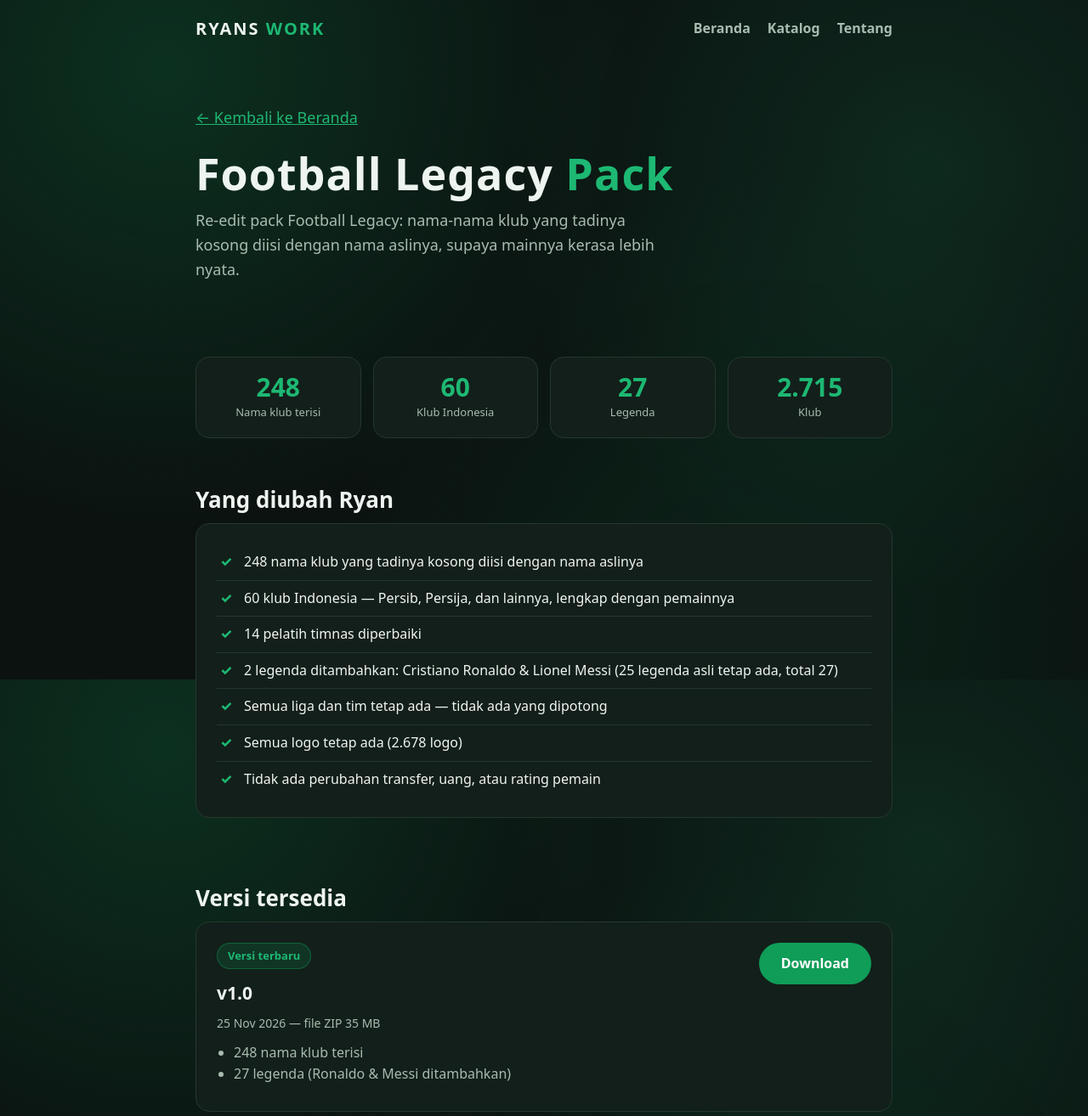
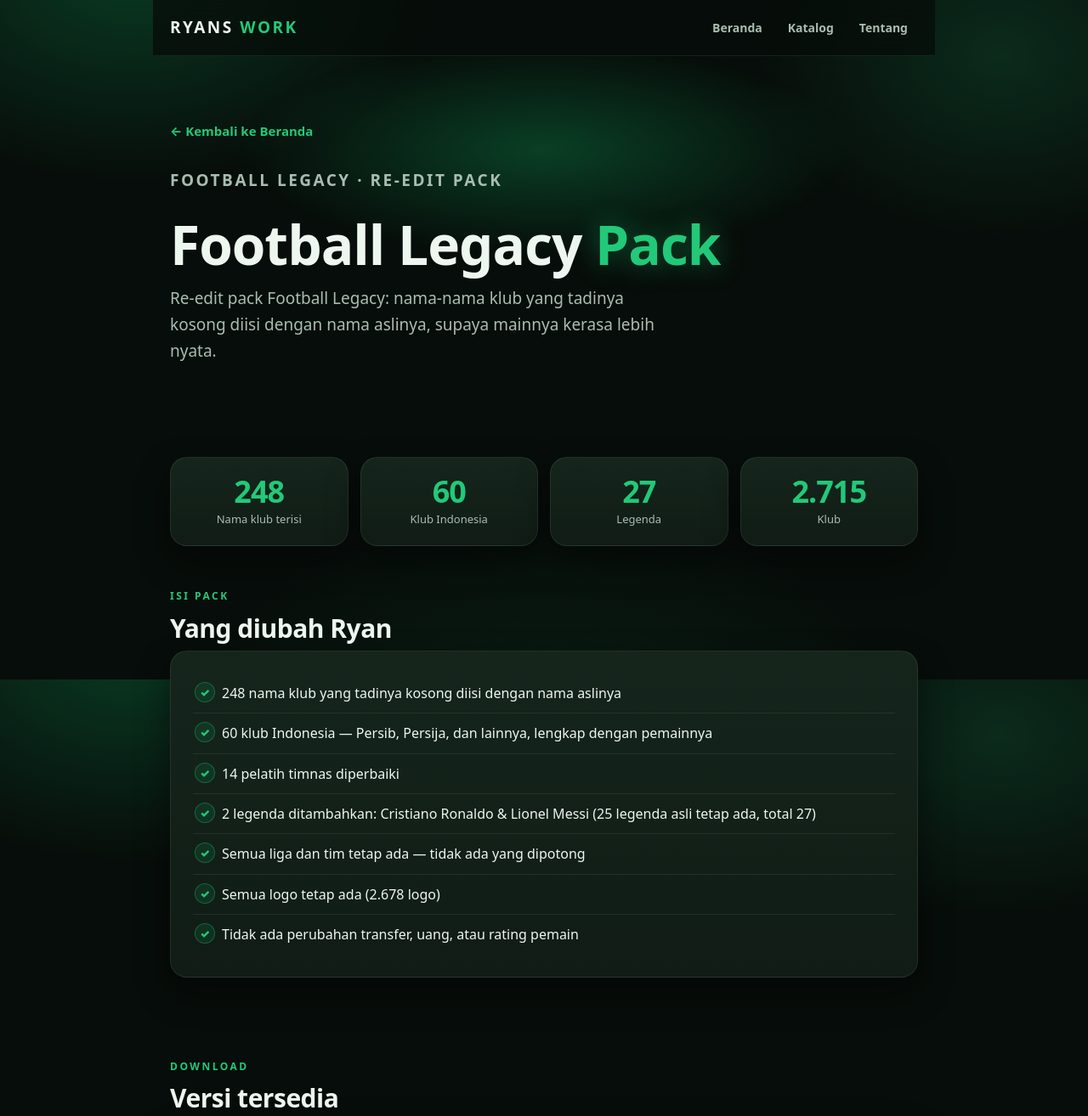
Before and after one commit to ryanswork-hub/ryanswork, a plain HTML site: page football-legacy-pack.html in a window 1280 px wide. Shown: the top 1314 px of the page at 85% size. Drawn offline with Linux system fonts and the light colour scheme.

Commit message:
Update website redesign: index.html, football-legacy-pack.html, style.css

```diff
--- a/football-legacy-pack.html
+++ b/football-legacy-pack.html
@@ -20,7 +20,8 @@
   </nav>
 
   <header class="hero">
-    <p><a href="index.html">&larr; Kembali ke Beranda</a></p>
+    <p><a class="back-link" href="index.html">&larr; Kembali ke Beranda</a></p>
+    <p class="eyebrow">Football Legacy &middot; Re-edit Pack</p>
     <h1>Football Legacy <span>Pack</span></h1>
     <p>Re-edit pack Football Legacy: nama-nama klub yang tadinya kosong diisi dengan nama aslinya, supaya mainnya kerasa lebih nyata.</p>
   </header>
@@ -33,6 +34,7 @@
   </div>
 
   <section>
+    <p class="eyebrow">Isi Pack</p>
     <h2>Yang diubah Ryan</h2>
     <div class="card">
       <ul class="checklist">
@@ -48,6 +50,7 @@
   </section>
 
   <section>
+    <p class="eyebrow">Download</p>
     <h2>Versi tersedia</h2>
     <div class="card version">
       <div class="version-info">
@@ -65,29 +68,31 @@
   </section>
 
   <section>
+    <p class="eyebrow">Di Dalam Game</p>
     <h2>Screenshot di dalam game</h2>
     <p class="gallery-hint">Geser ke samping untuk melihat semuanya &rarr;</p>
     <div class="gallery">
       <figure>
-        <img src="images/klub-spanyol.jpg" alt="Klub Spanyol di dalam editor Football Legacy">
+        <div class="phone-screen"><img src="images/klub-spanyol.jpg" alt="Klub Spanyol di dalam editor Football Legacy"></div>
         <figcaption>Klub Spanyol di dalam editor — namanya sudah terisi semua.</figcaption>
       </figure>
       <figure>
-        <img src="images/timnas-indonesia.jpg" alt="Timnas Indonesia di Football Legacy">
+        <div class="phone-screen"><img src="images/timnas-indonesia.jpg" alt="Timnas Indonesia di Football Legacy"></div>
         <figcaption>Timnas Indonesia — Paes, Hilgers, Verdonk, Idzes.</figcaption>
       </figure>
       <figure>
-        <img src="images/legenda-messi-ronaldo.jpg" alt="Legenda di Football Legacy, Messi dan Ronaldo di atas">
+        <div class="phone-screen"><img src="images/legenda-messi-ronaldo.jpg" alt="Legenda di Football Legacy, Messi dan Ronaldo di atas"></div>
         <figcaption>Legenda — Messi &amp; Ronaldo di atas, 25 legenda asli tetap ada.</figcaption>
       </figure>
       <figure>
-        <img src="images/liga-indonesia.jpg" alt="Klub divisi 3 Indonesia di Football Legacy">
+        <div class="phone-screen"><img src="images/liga-indonesia.jpg" alt="Klub divisi 3 Indonesia di Football Legacy"></div>
         <figcaption>Klub divisi 3 Indonesia — namanya sudah terisi.</figcaption>
       </figure>
     </div>
   </section>
 
   <section>
+    <p class="eyebrow">Panduan</p>
     <h2>Cara import di game</h2>
     <div class="card">
       <ol class="steps">
@@ -101,6 +106,7 @@
   </section>
 
   <section>
+    <p class="eyebrow">Catatan</p>
     <h2>Catatan</h2>
     <div class="card">
       <p>Pack ini hanya mengisi nama-nama yang tadinya kosong dan menambahkan dua legenda. Tidak ada perubahan transfer, uang, atau rating pemain. Ada 162 pemain di 24 klub Liga 2 Indonesia yang namanya masih kosong — sengaja tidak diisi, karena namanya tidak boleh dikarang.</p>
@@ -108,6 +114,7 @@
   </section>
 
   <section>
+    <p class="eyebrow">Sumber</p>
     <h2>Credit / Sumber</h2>
     <div class="card">
       <p><b>Pack ini BUKAN milik Ryan.</b> Pack aslinya adalah <b>pack_mundo_completo-v58 "Catalogo completo"</b> dari komunitas Football Legacy di Discord. Ryan hanya me-re-edit isinya dan membagikannya di sini.</p>
--- a/style.css
+++ b/style.css
@@ -1,140 +1,278 @@
-/* Ryans Work — stylesheet buatan sendiri. Dark + hijau lapangan #0F9D58 + bokeh. */
+/* Ryans Work — stylesheet buatan sendiri, v2 (redesign).
+   Dark + hijau lapangan #0F9D58 + bokeh. Mobile-first, tanpa framework. */
 
 :root {
-  --bg: #0b1210;
-  --surface: #131f1a;
-  --surface-2: #182820;
-  --text: #eef5f0;
-  --muted: #a8bcb0;
+  --bg: #070d0a;
+  --surface: #101c15;
+  --surface-2: #15251c;
+  --text: #eef6f0;
+  --muted: #a9bdb1;
   --accent: #0f9d58;
-  --accent-bright: #1db873;
-  --border: #24382e;
-  --radius: 16px;
+  --accent-bright: #22c978;
+  --accent-soft: rgba(15, 157, 88, 0.16);
+  --border: rgba(255, 255, 255, 0.08);
+  --border-strong: rgba(34, 201, 120, 0.35);
+  --radius: 20px;
+  --shadow: 0 18px 40px rgba(0, 0, 0, 0.45);
 }
 
 * { box-sizing: border-box; }
+
+html { scroll-behavior: smooth; }
 
 body {
   margin: 0;
   background-color: var(--bg);
   background-image:
-    radial-gradient(circle at 15% 10%, rgba(15, 157, 88, 0.22), transparent 42%),
-    radial-gradient(circle at 85% 25%, rgba(29, 184, 115, 0.14), transparent 40%),
-    radial-gradient(circle at 70% 90%, rgba(15, 157, 88, 0.12), transparent 45%);
+    radial-gradient(560px 380px at 12% -4%, rgba(15, 157, 88, 0.30), transparent 65%),
+    radial-gradient(480px 360px at 92% 8%, rgba(34, 201, 120, 0.16), transparent 60%),
+    radial-gradient(700px 500px at 50% 115%, rgba(15, 157, 88, 0.14), transparent 65%);
   background-attachment: fixed;
   color: var(--text);
   font-family: system-ui, -apple-system, "Segoe UI", Roboto, Arial, sans-serif;
-  line-height: 1.6;
+  line-height: 1.65;
+  -webkit-font-smoothing: antialiased;
 }
 
 a { color: var(--accent-bright); }
 img { max-width: 100%; display: block; }
 
-.wrap { max-width: 860px; margin: 0 auto; padding: 0 20px; }
+.wrap { max-width: 920px; margin: 0 auto; padding: 0 20px; }
 
-/* Nav */
+/* ---- Sticky nav dengan blur ---- */
 .nav {
-  display: flex; align-items: center; justify-content: space-between;
-  gap: 16px; padding: 18px 0; flex-wrap: wrap;
+  position: sticky;
+  top: 0;
+  z-index: 50;
+  display: flex;
+  align-items: center;
+  justify-content: space-between;
+  gap: 16px;
+  padding: 14px 20px;
+  margin: 0 -20px;
+  background: rgba(7, 13, 10, 0.78);
+  backdrop-filter: blur(14px);
+  -webkit-backdrop-filter: blur(14px);
+  border-bottom: 1px solid var(--border);
 }
-.logo { font-weight: 800; letter-spacing: 2px; font-size: 20px; color: var(--text); text-decoration: none; }
+.logo { font-weight: 900; letter-spacing: 2.5px; font-size: 19px; color: var(--text); text-decoration: none; white-space: nowrap; }
 .logo span { color: var(--accent-bright); }
-.nav-links { display: flex; gap: 20px; flex-wrap: wrap; }
-.nav-links a { color: var(--muted); text-decoration: none; font-weight: 600; }
-.nav-links a:hover { color: var(--text); }
+.nav-links { display: flex; gap: 6px; flex-wrap: wrap; }
+.nav-links a {
+  color: var(--muted); text-decoration: none; font-weight: 600; font-size: 14px;
+  padding: 7px 12px; border-radius: 999px;
+}
+.nav-links a:hover { color: var(--text); background: rgba(255, 255, 255, 0.06); }
 
-/* Hero */
-.hero { padding: 56px 0 40px; }
-.hero h1 { font-size: 52px; line-height: 1.05; margin: 0 0 14px; letter-spacing: 1px; }
-.hero h1 span { color: var(--accent-bright); }
-.hero p { color: var(--muted); font-size: 18px; margin: 0 0 24px; max-width: 560px; }
+/* ---- Hero besar dengan glow hijau ---- */
+.hero {
+  position: relative;
+  padding: 72px 0 52px;
+  text-align: left;
+  overflow: hidden;
+}
+.hero::before {
+  content: "";
+  position: absolute;
+  inset: -60px -40px auto -40px;
+  height: 340px;
+  background: radial-gradient(closest-side, rgba(15, 157, 88, 0.35), transparent 75%);
+  pointer-events: none;
+}
+.hero > * { position: relative; }
+.hero h1 {
+  font-size: 64px;
+  line-height: 0.98;
+  margin: 0 0 16px;
+  letter-spacing: -1px;
+  font-weight: 900;
+}
+.hero h1 span {
+  color: var(--accent-bright);
+  text-shadow: 0 0 32px rgba(34, 201, 120, 0.45);
+}
+.hero p { color: var(--muted); font-size: 19px; margin: 0 0 28px; max-width: 580px; }
+.hero .back-link { font-size: 15px; font-weight: 700; text-decoration: none; }
+.hero .back-link:hover { text-decoration: underline; }
 
-/* Buttons */
+.eyebrow {
+  display: inline-block;
+  margin: 0 0 10px;
+  color: var(--accent-bright);
+  font-size: 12px;
+  font-weight: 800;
+  letter-spacing: 2.5px;
+  text-transform: uppercase;
+}
+
+/* ---- Tombol pill hijau ---- */
 .btn {
-  display: inline-block; background: var(--accent); color: #fff;
-  padding: 12px 26px; border-radius: 999px; text-decoration: none;
-  font-weight: 700; border: none; cursor: pointer;
+  display: inline-block;
+  background: linear-gradient(180deg, var(--accent-bright), var(--accent));
+  color: #fff;
+  padding: 13px 28px;
+  border-radius: 999px;
+  text-decoration: none;
+  font-weight: 800;
+  border: none;
+  cursor: pointer;
+  box-shadow: 0 8px 24px rgba(15, 157, 88, 0.35);
+  transition: transform 0.15s ease, box-shadow 0.15s ease, filter 0.15s ease;
 }
-.btn:hover { background: var(--accent-bright); }
+.btn:hover { transform: translateY(-2px); filter: brightness(1.08); box-shadow: 0 12px 30px rgba(15, 157, 88, 0.45); }
+.btn:active { transform: translateY(0); }
 .btn-ghost {
-  display: inline-block; padding: 11px 24px; border-radius: 999px;
-  border: 1px solid var(--border); color: var(--text); text-decoration: none; font-weight: 700;
+  display: inline-block; padding: 12px 26px; border-radius: 999px;
+  border: 1px solid var(--border-strong); color: var(--text); text-decoration: none; font-weight: 700;
+  background: rgba(15, 157, 88, 0.08);
 }
 .btn-ghost:hover { border-color: var(--accent-bright); }
 
-/* Sections */
-section { padding: 28px 0; }
-h2 { font-size: 26px; margin: 0 0 6px; }
-.section-sub { color: var(--muted); margin: 0 0 22px; }
+/* ---- Section ---- */
+section { padding: 36px 0; }
+h2 { font-size: 30px; line-height: 1.2; margin: 0 0 8px; letter-spacing: -0.5px; }
+.section-sub { color: var(--muted); margin: 0 0 24px; font-size: 16px; }
 
-/* Cards */
+/* ---- Kartu ---- */
 .card {
-  background: var(--surface); border: 1px solid var(--border);
-  border-radius: var(--radius); padding: 24px; margin-bottom: 18px;
+  background: linear-gradient(180deg, var(--surface-2), var(--surface));
+  border: 1px solid var(--border);
+  border-radius: var(--radius);
+  padding: 26px;
+  margin-bottom: 18px;
+  box-shadow: var(--shadow);
 }
-.card h3 { margin: 0 0 8px; font-size: 21px; }
+.card h3 { margin: 0 0 8px; font-size: 22px; letter-spacing: -0.3px; }
 .card p { color: var(--muted); margin: 0 0 14px; }
 .card p:last-child { margin-bottom: 0; }
+.card .btn { margin-top: 6px; }
 
-.grid { display: grid; grid-template-columns: 1fr 1fr; gap: 18px; }
-.grid .card { margin-bottom: 0; }
+.grid { display: grid; grid-template-columns: 1fr 1fr; gap: 20px; }
+.grid .card { margin-bottom: 0; display: flex; flex-direction: column; }
+.grid .card .btn { margin-top: auto; align-self: flex-start; }
+
+/* Cover gambar kartu proyek (16/9, crop rapi — ini memang cover, bukan screenshot penuh) */
+.card-cover {
+  display: block;
+  width: calc(100% + 52px);
+  margin: -26px -26px 20px;
+  aspect-ratio: 16 / 9;
+  object-fit: cover;
+  object-position: center 18%;
+  border-radius: var(--radius) var(--radius) 0 0;
+  border-bottom: 1px solid var(--border);
+}
 
 .pill {
-  display: inline-block; background: rgba(15, 157, 88, 0.18);
-  color: var(--accent-bright); border: 1px solid rgba(15, 157, 88, 0.45);
-  padding: 4px 12px; border-radius: 999px; font-size: 13px; font-weight: 700; margin-bottom: 12px;
+  display: inline-block;
+  background: var(--accent-soft);
+  color: var(--accent-bright);
+  border: 1px solid var(--border-strong);
+  padding: 5px 13px;
+  border-radius: 999px;
+  font-size: 13px;
+  font-weight: 800;
+  margin-bottom: 14px;
 }
 .pill-soon { background: transparent; color: var(--muted); border-color: var(--border); }
 
-/* Stats */
-.stats { display: grid; grid-template-columns: repeat(4, 1fr); gap: 14px; margin: 24px 0; }
-.stat { background: var(--surface); border: 1px solid var(--border); border-radius: var(--radius); padding: 18px 12px; text-align: center; }
-.stat b { display: block; font-size: 30px; color: var(--accent-bright); line-height: 1.1; }
-.stat span { color: var(--muted); font-size: 13px; }
+/* ---- Stat cards: angka hijau besar ---- */
+.stats { display: grid; grid-template-columns: repeat(4, 1fr); gap: 14px; margin: 28px 0 8px; }
+.stat {
+  background: linear-gradient(180deg, var(--surface-2), var(--surface));
+  border: 1px solid var(--border);
+  border-radius: var(--radius);
+  padding: 22px 12px;
+  text-align: center;
+  box-shadow: var(--shadow);
+}
+.stat b {
+  display: block;
+  font-size: 36px;
+  line-height: 1;
+  color: var(--accent-bright);
+  font-weight: 900;
+  letter-spacing: -1px;
+  margin-bottom: 6px;
+}
+.stat span { color: var(--muted); font-size: 13px; line-height: 1.35; display: block; }
 
-/* Checklist */
+/* ---- Checklist ---- */
 .checklist { list-style: none; padding: 0; margin: 0; }
-.checklist li { padding: 8px 0 8px 32px; position: relative; border-bottom: 1px solid var(--border); }
+.checklist li { padding: 10px 0 10px 34px; position: relative; border-bottom: 1px solid var(--border); }
 .checklist li:last-child { border-bottom: none; }
-.checklist li::before { content: "✓"; position: absolute; left: 4px; color: var(--accent-bright); font-weight: 800; }
+.checklist li::before {
+  content: "✓";
+  position: absolute; left: 2px; top: 10px;
+  width: 22px; height: 22px; line-height: 22px; text-align: center;
+  background: var(--accent-soft); border: 1px solid var(--border-strong);
+  border-radius: 50%;
+  color: var(--accent-bright); font-weight: 900; font-size: 13px;
+}
 
-/* Steps */
-.steps { padding-left: 22px; margin: 0; }
-.steps li { padding: 8px 0; }
+/* ---- Steps ---- */
+.steps { padding-left: 24px; margin: 0; }
+.steps li { padding: 9px 0; }
+.steps li::marker { color: var(--accent-bright); font-weight: 800; }
 
-/* Gallery — geser ke samping */
+/* ---- Galeri screenshot: bingkai HP, gambar UTUH (bukan crop) ---- */
 .gallery {
-  display: flex; gap: 14px; overflow-x: auto; scroll-snap-type: x mandatory;
-  padding-bottom: 10px; -webkit-overflow-scrolling: touch;
+  display: flex;
+  gap: 16px;
+  overflow-x: auto;
+  scroll-snap-type: x mandatory;
+  padding: 6px 2px 14px;
+  -webkit-overflow-scrolling: touch;
 }
 .gallery figure {
-  flex: 0 0 78%; scroll-snap-align: start; margin: 0;
-  background: var(--surface); border: 1px solid var(--border);
-  border-radius: var(--radius); overflow: hidden;
+  flex: 0 0 280px;
+  scroll-snap-align: start;
+  margin: 0;
+  background: var(--surface);
+  border: 1px solid var(--border);
+  border-radius: 28px;
+  overflow: hidden;
+  box-shadow: var(--shadow);
 }
-.gallery img { width: 100%; height: 420px; object-fit: cover; object-position: top; }
-.gallery figcaption { padding: 12px 16px; color: var(--muted); font-size: 14px; }
-.gallery-hint { color: var(--muted); font-size: 13px; margin: 0 0 12px; }
+.gallery .phone-screen {
+  background: #000;
+  display: flex;
+  align-items: center;
+  justify-content: center;
+}
+.gallery img {
+  width: 100%;
+  height: auto;
+  max-height: 560px;
+  object-fit: contain;
+  object-position: center;
+}
+.gallery figcaption { padding: 14px 16px 16px; color: var(--muted); font-size: 14px; line-height: 1.5; }
+.gallery-hint { color: var(--muted); font-size: 13px; margin: 0 0 14px; }
 
-/* Version list */
+/* ---- Versi tersedia ---- */
 .version { display: flex; gap: 18px; align-items: flex-start; justify-content: space-between; flex-wrap: wrap; }
 .version-info { flex: 1 1 260px; }
 .version-info .date { color: var(--muted); font-size: 14px; margin: 0 0 10px; }
 .version-info ul { margin: 0 0 6px; padding-left: 20px; color: var(--muted); }
 
-/* Footer */
-footer { border-top: 1px solid var(--border); margin-top: 40px; padding: 24px 0 40px; color: var(--muted); font-size: 14px; }
+/* ---- Footer ---- */
+footer { border-top: 1px solid var(--border); margin-top: 48px; padding: 28px 0 44px; color: var(--muted); font-size: 14px; }
 footer a { color: var(--accent-bright); }
 
-/* Mobile */
+/* ---- Mobile ---- */
 @media (max-width: 600px) {
-  .hero { padding: 36px 0 28px; }
-  .hero h1 { font-size: 38px; }
+  .nav { padding: 12px 16px; margin: 0 -20px; }
+  .nav-links a { padding: 6px 9px; font-size: 13px; }
+  .hero { padding: 48px 0 36px; }
+  .hero h1 { font-size: 44px; }
   .hero p { font-size: 16px; }
+  h2 { font-size: 24px; }
   .grid { grid-template-columns: 1fr; }
   .stats { grid-template-columns: repeat(2, 1fr); }
-  .stat b { font-size: 26px; }
-  .gallery figure { flex-basis: 86%; }
-  .gallery img { height: 340px; }
-  .card { padding: 20px; }
+  .stat b { font-size: 30px; }
+  .gallery figure { flex-basis: 260px; }
+  .gallery img { max-height: 500px; }
+  .card { padding: 22px; }
+  .card-cover { width: calc(100% + 44px); margin: -22px -22px 18px; }
 }
```
Also changed, not shown: index.html (+4 -0 lines).
